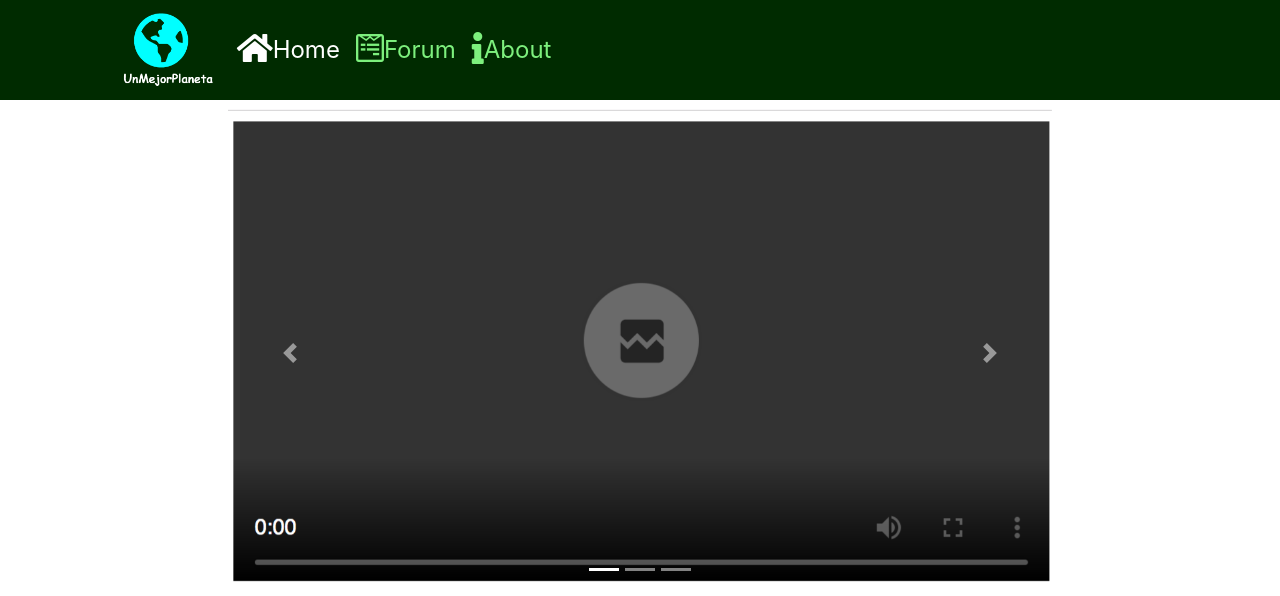
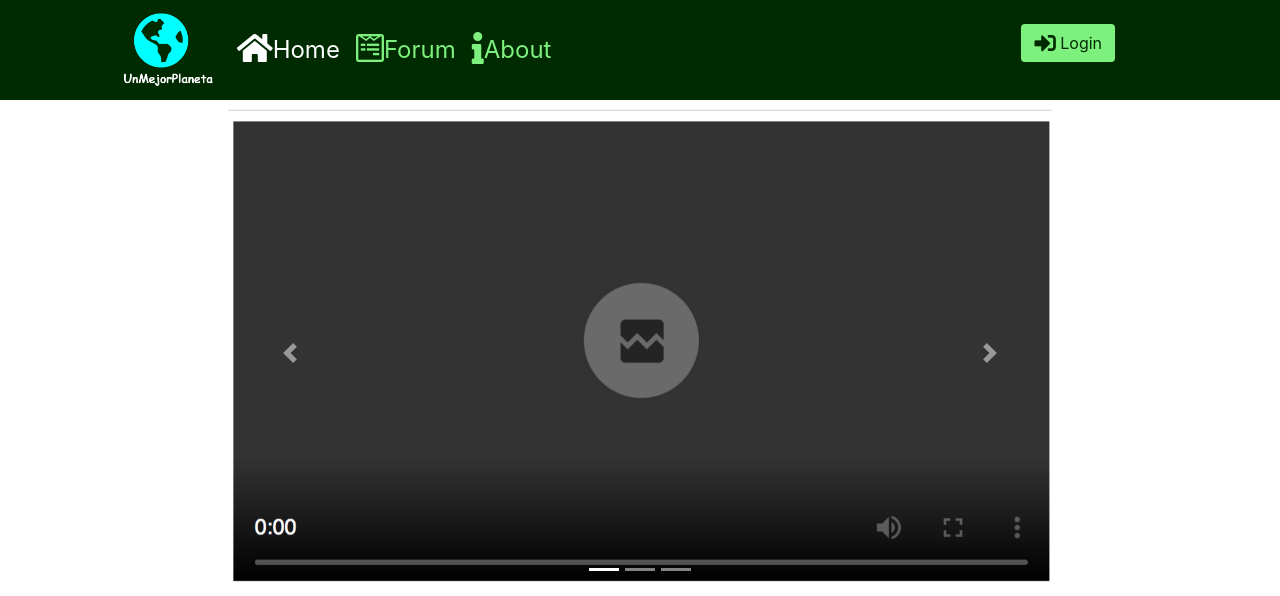
Before and after one commit to cristianMiranda-Oro/unmejorplaneta, a Django app: page / in a window 1280 px wide. Shown: the top 596 px of the page. Run offline with Django 4.2, Linux system fonts and the light colour scheme; some libraries are stand-ins or nearby versions.

Commit message:
login part1

```diff
--- a/home/templates/base_plantilla.html
+++ b/home/templates/base_plantilla.html
@@ -50,6 +50,49 @@
                             <ul class="navbar-nav mr-auto">
 
                                 {%block nav%} {%endblock%}
+
+                                <li class="nav-item">
+
+                                    <!--Button trigger modal Login-->
+
+
+
+                                    <div class="button-login">
+                                        <button type="button" class="btn" data-toggle="modal" data-target="#loginModal" >
+                                            <i class="fas fa-sign-in-alt fa-lg"></i> Login
+                                        </button>
+                                    <div>
+                                    <!-- Modal Login-->
+                                    <div class="modal fade" id="loginModal" tabindex="-1" role="dialog" aria-labelledby="loginModalLabel" aria-hidden="true">
+                                        <div class="modal-dialog" role="document">
+                                            <div class="modal-content">
+                                                <div class="modal-header">
+                                                    <h5 class="modal-title" id="exampleModalLabel">Login</h5>
+                                                    <button type="button" class="close" data-dismiss="modal" aria-label="Close">
+                                                        <span aria-hidden="true">&times;</span>
+                                                    </button>
+                                                </div>
+                                                <div class="modal-body">
+                                                    <form>
+                                                        <div class="form-group">
+                                                          <label for="exampleInputEmail1">User</label>
+                                                          <input type="email" class="form-control" id="exampleInputEmail1" aria-describedby="emailHelp" placeholder="Enter email">
+                                                        </div>
+                                                        <div class="form-group">
+                                                          <label for="exampleInputPassword1">Password</label>
+                                                          <input type="password" class="form-control" id="exampleInputPassword1" placeholder="Password">
+                                                        </div>
+                                                        <button type="submit" class="btn btn-primary">Login</button>
+                                                      </form>
+                                                </div>
+                                                <div class="modal-footer">
+                                                    <button type="button" class="btn btn-secondary" data-dismiss="modal">Close</button>
+                                                </div>
+                                            </div>
+                                        </div>
+                                    </div>
+
+                                </li>
 
                             </ul>
                         </div>
--- a/static/css/style_base.css
+++ b/static/css/style_base.css
@@ -19,3 +19,19 @@ footer {
     background:rgb(0,43,0);
     color:white;
 }
+
+.button-login{
+
+    margin-left: calc(100vw*0.4 - 50px);;
+}
+
+.button-login button{
+    background-color: rgb(125, 240, 125);
+    color: rgb(0,43,0);
+}
+
+@media screen and (max-width: 992px) {
+
+
+
+}
```
